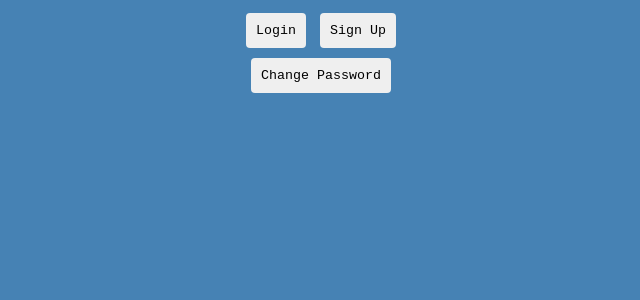
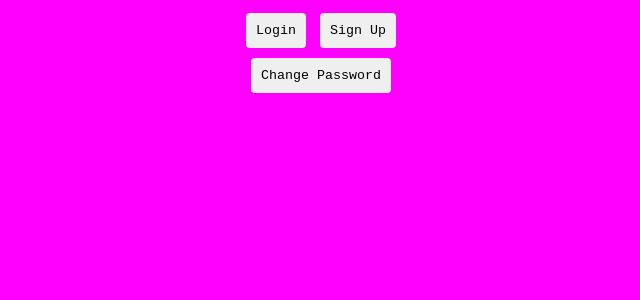
Before and after one commit to nickb210/capstone, a Flask app: page /home in a window 1280 px wide. Shown: the top 300 px of the page, without its empty margins (319-959 px from the left). Run offline with Flask 2, Linux system fonts and the light colour scheme.

Commit message:
changed bg color

```diff
--- a/code/templates/main.html
+++ b/code/templates/main.html
@@ -8,7 +8,7 @@
   }
 
   body {
-    background-color:steelblue;
+    background-color:magenta;
   }
 
   label {
```
